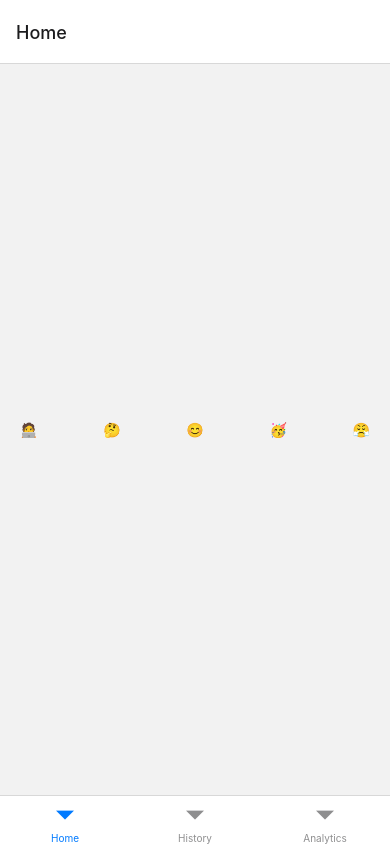
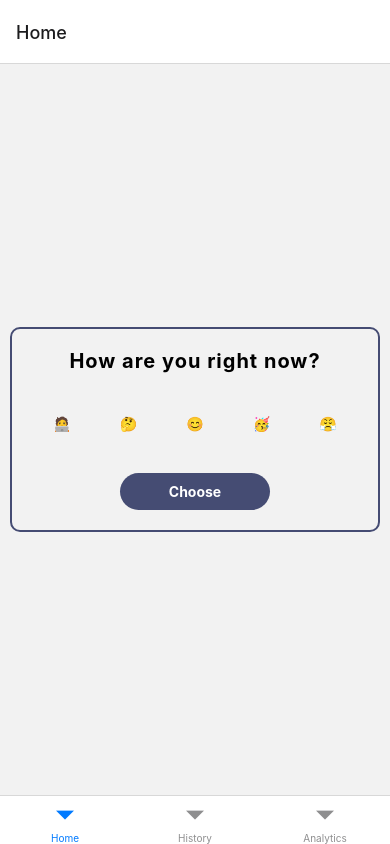
Before and after one commit to MohAhm/MoodTracker, a React Native app: screen /Home in a window 390 px wide. Built offline with nearby package versions, Linux system fonts and the light colour scheme.

Commit message:
Refactor MoodPicker component to include pressable mood options

```diff
--- a/src/components/MoodPicker.tsx
+++ b/src/components/MoodPicker.tsx
@@ -1,7 +1,9 @@
-import React from 'react';
-import { StyleSheet, Text, View } from 'react-native';
+import React, { useState } from 'react';
+import { Pressable, StyleSheet, Text, View } from 'react-native';
+import { theme } from '../theme';
+import { MoodOptionType } from '../types';
 
-const moodOptions = [
+const moodOptions: MoodOptionType[] = [
   { emoji: '🧑‍💻', description: 'studious' },
   { emoji: '🤔', description: 'pensive' },
   { emoji: '😊', description: 'happy' },
@@ -10,19 +12,85 @@ const moodOptions = [
 ];
 
 export const MoodPicker = () => {
+  const [selectedMode, setSelectedMode] = useState<MoodOptionType>();
+
   return (
-    <View style={styles.moodOptions}>
-      {moodOptions.map(mood => (
-        <Text key={mood.emoji}>{mood.emoji}</Text>
-      ))}
+    <View style={styles.container}>
+      <Text style={styles.heading}>How are you right now?</Text>
+      <View style={styles.moodList}>
+        {moodOptions.map(mood => (
+          <View>
+            <Pressable
+              onPress={() => setSelectedMode(mood)}
+              style={[
+                styles.moodItem,
+                selectedMode?.emoji === mood.emoji
+                  ? styles.selectedMoodItem
+                  : undefined,
+              ]}>
+              <Text key={mood.emoji}>{mood.emoji}</Text>
+            </Pressable>
+            {selectedMode?.emoji === mood.emoji && (
+              <Text style={styles.descriptionText}>{mood.description}</Text>
+            )}
+          </View>
+        ))}
+      </View>
+      <Pressable style={styles.button}>
+        <Text style={styles.buttonText}>Choose</Text>
+      </Pressable>
     </View>
   );
 };
 
 const styles = StyleSheet.create({
-  moodOptions: {
+  container: {
+    borderWidth: 2,
+    borderColor: theme.colorPurple,
+    margin: 10,
+    borderRadius: 10,
+    padding: 20,
+  },
+  moodList: {
     flexDirection: 'row',
     justifyContent: 'space-between',
-    paddingHorizontal: 20,
+  },
+  moodItem: {
+    height: 60,
+    width: 60,
+    justifyContent: 'center',
+    alignItems: 'center',
+    borderRadius: 30,
+  },
+  selectedMoodItem: {
+    borderWidth: 2,
+    borderColor: '#fff',
+    backgroundColor: theme.colorPurple,
+  },
+  descriptionText: {
+    color: theme.colorPurple,
+    fontWeight: 'bold',
+    textAlign: 'center',
+    fontSize: 10,
+  },
+  heading: {
+    fontSize: 20,
+    fontWeight: 'bold',
+    letterSpacing: 1,
+    textAlign: 'center',
+    marginBottom: 20,
+  },
+  button: {
+    backgroundColor: theme.colorPurple,
+    width: 150,
+    borderRadius: 20,
+    marginTop: 20,
+    alignSelf: 'center',
+    padding: 10,
+  },
+  buttonText: {
+    color: theme.colorWhite,
+    textAlign: 'center',
+    fontWeight: 'bold',
   },
 });
--- /dev/null
+++ b/src/theme.ts
@@ -0,0 +1,4 @@
+export const theme = {
+  colorPurple: '#454C73',
+  colorWhite: '#fff',
+};
--- /dev/null
+++ b/src/types.ts
@@ -0,0 +1,4 @@
+export type MoodOptionType = {
+  emoji: string;
+  description: string;
+};
```
